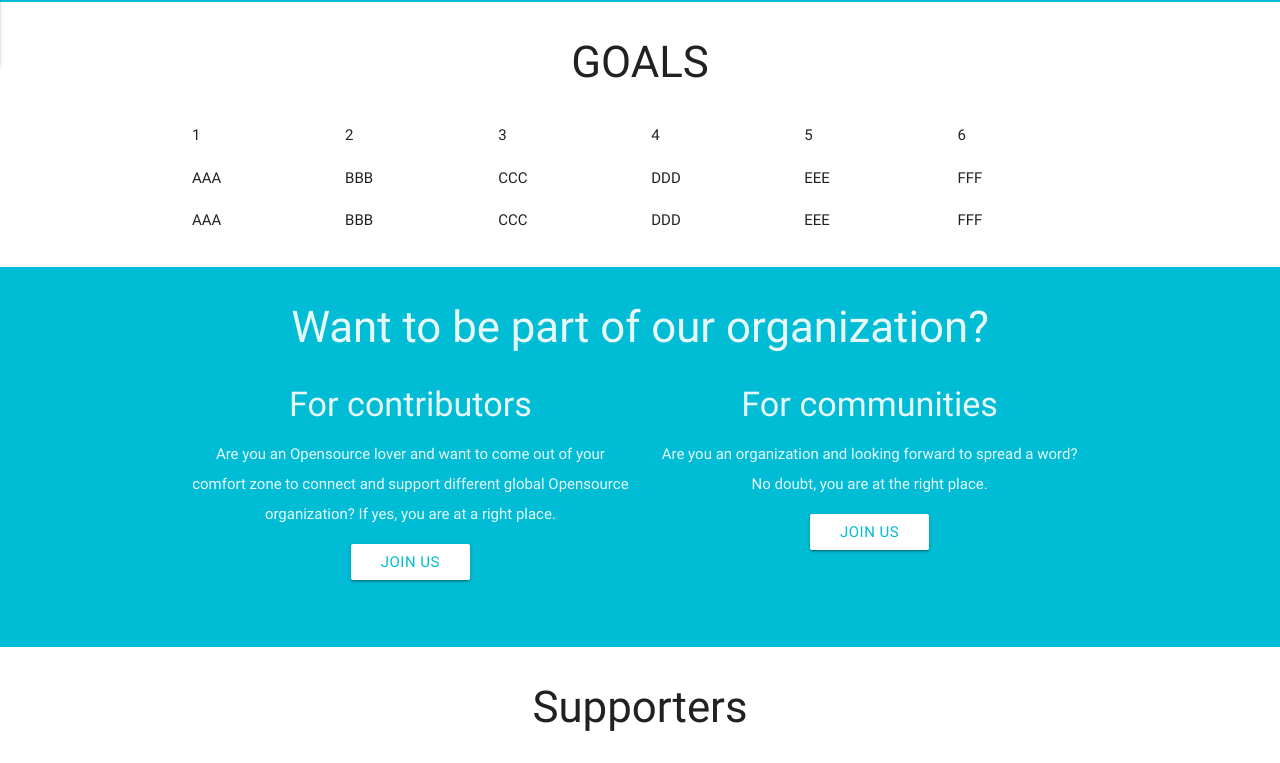
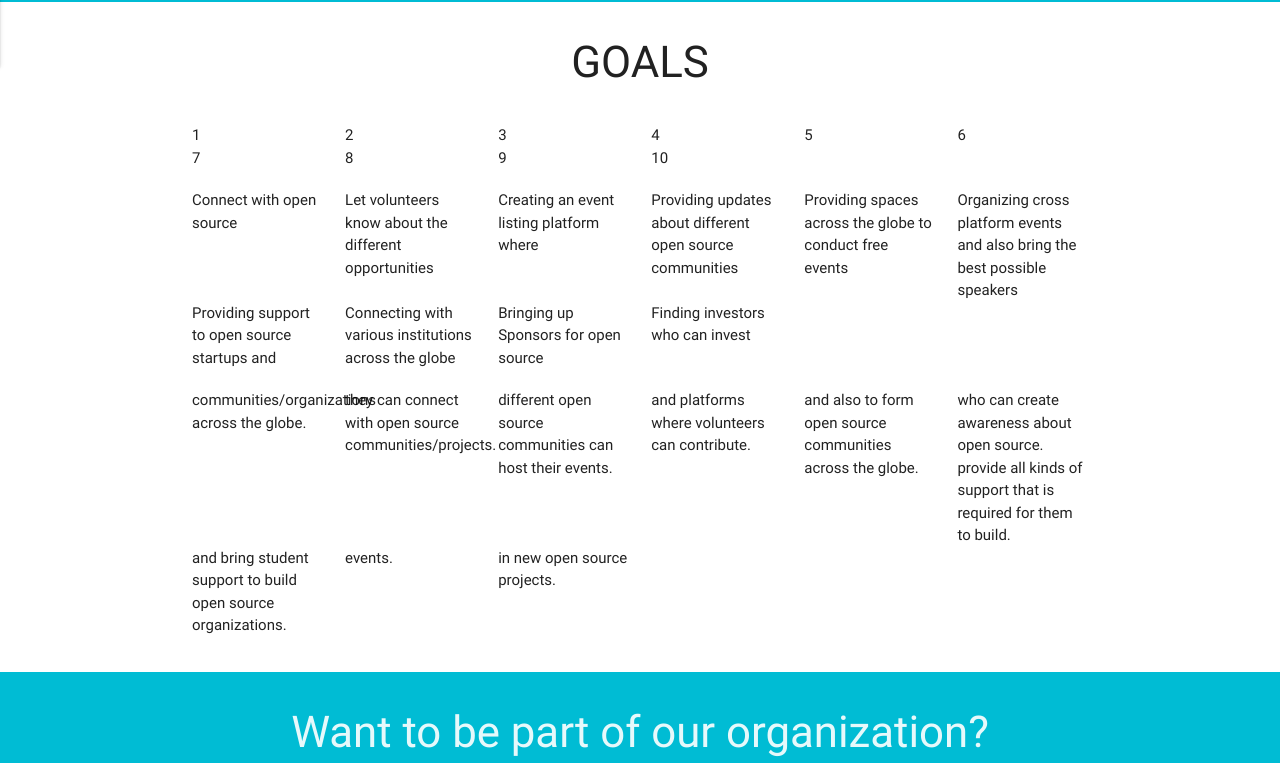
Before and after one commit to dyvik100/cto_frontend, a plain HTML site: page index.html in a window 1280 px wide. Shown: the part 794-1557 px from the top of the page. Drawn offline with nearby package versions, Linux system fonts and the light colour scheme; a script that the page names is missing.

Commit message:
Update index.html
added goals

```diff
--- a/index.html
+++ b/index.html
@@ -92,22 +92,36 @@
                     <div class="col s2">4</div>
                     <div class="col s2">5</div>
                     <div class="col s2">6</div>
+                    <div class="col s2">7</div>
+                    <div class="col s2">8</div>
+                    <div class="col s2">9</div>
+                    <div class="col s2">10</div>
                 </div>
                 <div class="row">
-                    <div class="col s2">AAA</div>
-                    <div class="col s2">BBB</div>
-                    <div class="col s2">CCC</div>
-                    <div class="col s2">DDD</div>
-                    <div class="col s2">EEE</div>
-                    <div class="col s2">FFF</div>
+                    <div class="col s2">Connect with open source </div>
+                    <div class="col s2">Let volunteers know about the different opportunities</div>
+                    <div class="col s2">Creating an event listing platform where </div>
+                    <div class="col s2">Providing updates about different open source communities</div>
+                    <div class="col s2">Providing spaces across the globe to conduct free events </div>
+                    <div class="col s2">Organizing cross platform events and also bring the best possible speakers </div>
+                    <div class="col s2">Providing support to open source startups and </div>
+                    <div class="col s2">Connecting with various institutions across the globe</div>
+                    <div class="col s2">Bringing up Sponsors for open source</div>
+                    <div class="col s2">Finding investors who can invest </div>
                 </div>
                 <div class="row">
-                    <div class="col s2">AAA</div>
-                    <div class="col s2">BBB</div>
-                    <div class="col s2">CCC</div>
-                    <div class="col s2">DDD</div>
-                    <div class="col s2">EEE</div>
-                    <div class="col s2">FFF</div>
+                    <div class="col s2">communities/organizations across the globe.</div>
+                    <div class="col s2"> they can connect with open source communities/projects.</div>
+                    <div class="col s2">different open source communities can host their events.</div>
+                    <div class="col s2"> and platforms where volunteers can contribute.</div>
+                    <div class="col s2">and also to form open source communities across the globe.</div>
+                    <div class="col s2">who can create awareness about open source.</div>
+                    <div class="col s2">provide all kinds of support that is required for them to build.</div>
+                    <div class="col s2">and bring student support to build open source organizations.</div>
+                    <div class="col s2">events.</div>
+                    <div class="col s2">in new open source projects.</div>
+
+
                 </div>
             </div>
         </div>
```
